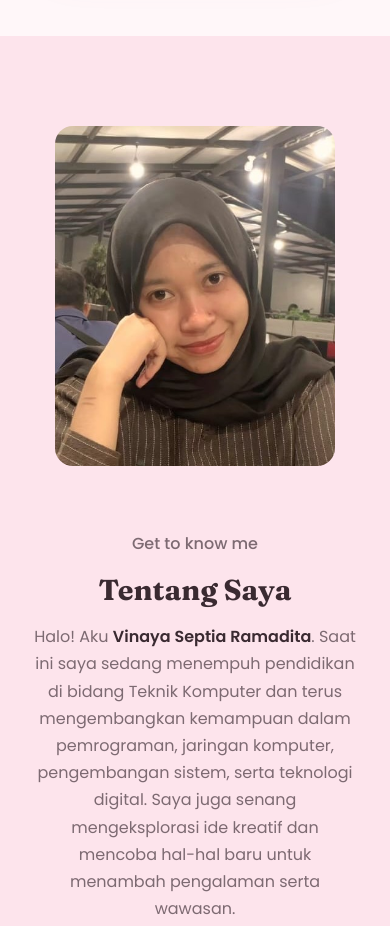
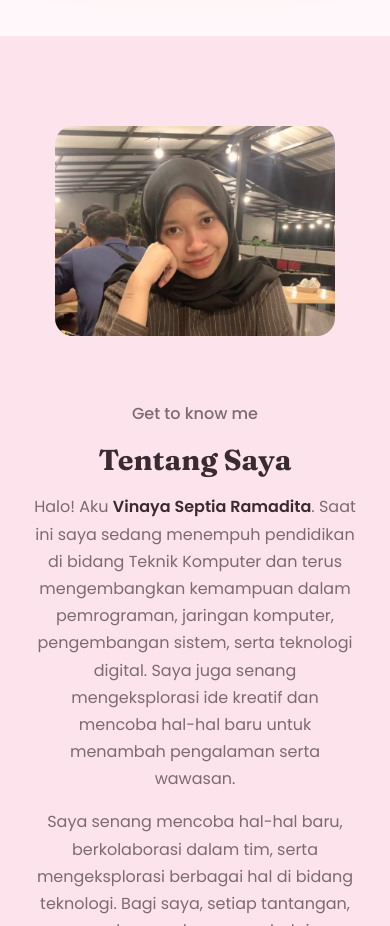
Before and after one commit to vinayayaa/portofolio, a plain HTML site: page index.html in a window 390 px wide. Shown: the part 1080-2006 px from the top of the page. Drawn offline with Linux system fonts and the light colour scheme.

Commit message:
Fix cropped about photo

```diff
--- a/style.css
+++ b/style.css
@@ -89,8 +89,9 @@ section { padding: 90px 8%; }
   display: flex; align-items: center; gap: 4rem;
   background: var(--soft);
 }
+.about-img { flex: 0 0 auto; max-width: 100%; }
 .about-img img {
-  width: 340px; height: 400px; object-fit: cover; border-radius: var(--radius);
+  width: 340px; height: auto; border-radius: var(--radius);
 }
 .about-text p { margin-bottom: 1rem; color: var(--muted); }
 .about-text strong { color: var(--text); }
@@ -150,7 +151,8 @@ footer { text-align: center; padding: 24px; color: var(--muted); font-size: .9re
 
   .hero, .about { flex-direction: column; text-align: center; }
   .hero { padding-top: 110px; }
-  .hero-img img, .about-img img { width: 280px; height: 340px; }
+  .hero-img img { width: 280px; height: 340px; }
+  .about-img img { width: 280px; height: auto; }
   .badge { left: 50%; transform: translateX(-50%); white-space: nowrap; }
   .buttons { justify-content: center; }
   .skills { justify-content: center; }
```
